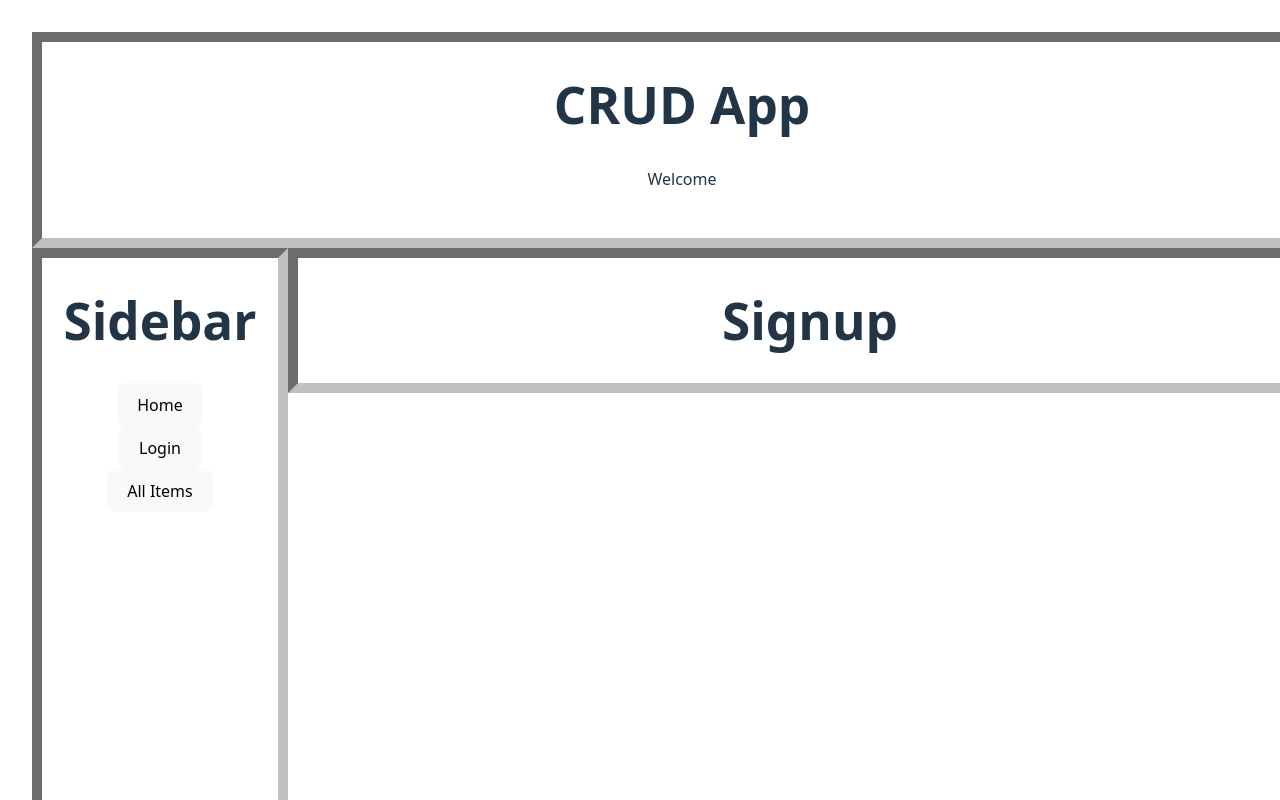
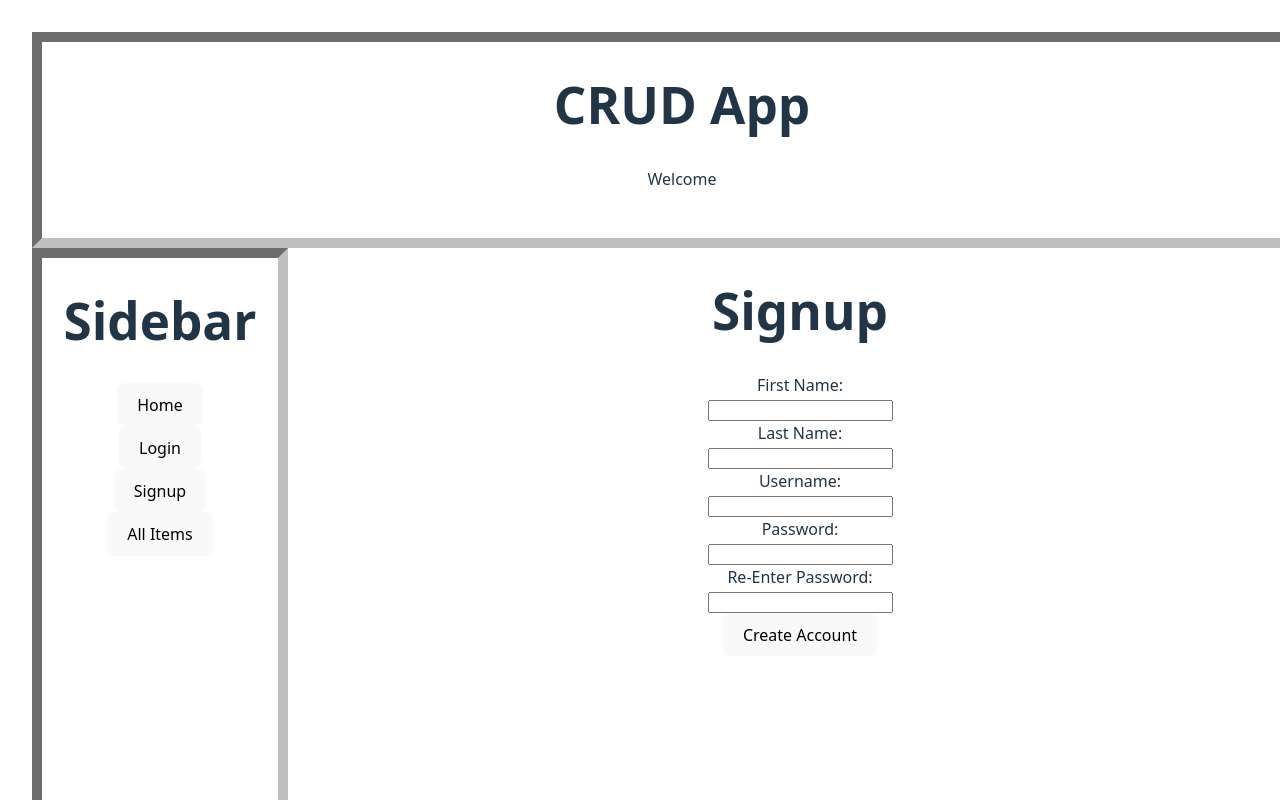
Before and after one commit to Aesiren/Bonk-ZCRUD, a React (Vite) app in the folder frontend/: page /signup in a window 1280 px wide. Shown: the top 800 px of the page. Built offline with nearby package versions, Linux system fonts and the light colour scheme.

Commit message:
signup form complete

```diff
--- a/frontend/src/api/api.js
+++ b/frontend/src/api/api.js
@@ -15,6 +15,12 @@ export async function getOneItem(itemId) {
 
 export async function getItemsByUser(userId) {
   return fetch(`${backend}/user/${userId}/items`).then((res) => res.json());
+}
+
+export async function checkUserByName(username) {
+  let data = await fetch(`${backend}/user/username/${username}`).then((res) => res.json());
+  let check = data > 0 ? false : true;
+  return check;
 }
 
 //LOGIN function
@@ -47,7 +53,10 @@ export async function addUser(data) {
     method: "POST",
     headers: { "Content-type": "application/json" },
     body: JSON.stringify({
-      data
+      first_name: data.first_name,
+      last_name: data.last_name,
+      username: data.username,
+      password: data.password
     })
   })
     .then((res) => res.json());
--- a/frontend/src/pages/App.jsx
+++ b/frontend/src/pages/App.jsx
@@ -59,7 +59,7 @@ function Sidebar() {
         <h1>Sidebar</h1>
         <Link to="/"><button>Home</button></Link><br />
         <Link to="/profile"><button>My Profile</button></Link><br />
-        <Link to="/items"><button>My Items</button></Link>
+        <Link to="/items"><button>My Items</button></Link><br />
         <button onClick={() => logout()}>Logout</button>
       </div>
     )
@@ -69,6 +69,7 @@ function Sidebar() {
       <h1>Sidebar</h1>
       <Link to="/"><button>Home</button></Link><br />
       <Link to="/login"><button>Login</button></Link><br />
+      <Link to="/signup"><button>Signup</button></Link><br />
       <Link to="/items"><button>All Items</button></Link>
 
     </div>
--- a/frontend/src/pages/Signup.jsx
+++ b/frontend/src/pages/Signup.jsx
@@ -1,8 +1,91 @@
+import { useNavigate } from "react-router-dom";
+import { useState, useContext } from "react";
+import { addUser, checkUserByName, userLogin, getUser } from "../api/api.js"
+import { UserContext } from "../context/UserContext";
+
 function Signup() {
+  const { user, setUser } = useContext(UserContext);
+  const navigate = useNavigate();
+
+
+  async function addData(formData) {
+    const first_name = formData.get("first_name");
+    const last_name = formData.get("last_name");
+    const username = formData.get("username");
+    const pass1 = formData.get("password1");
+    const pass2 = formData.get("password2");
+
+    let usernameCheck = await checkUserByName(username);
+    let passCheck = await checkPassword(pass1, pass2)
+
+    let userID;
+    let currentUser;
+
+    if (!usernameCheck) {
+      alert('Username already exists. Please choose a different username')
+    }
+    if (!passCheck) {
+      alert('Passwords do not match')
+    }
+
+    if (usernameCheck && passCheck) {
+      let data = {
+        first_name: first_name,
+        last_name: last_name,
+        username: username,
+        password: pass1
+      }
+
+      addUser(data);
+      //add check to see if in system
+
+      let newData = await checkUserByName(username);
+
+      console.log(newData);
+
+      if (newData) {
+        userID = await userLogin(username, pass1);
+        if (userID.user_id > 0) {
+          const setData = async () => {
+            currentUser = await getUser(userID.user_id);
+            setUser(currentUser);
+            alert('Creation successful! You have been logged in');
+            navigate('/items');
+          }
+          setData();
+        }
+      }
+    }
+    else {
+      //reset form
+    }
+  }
+
+  function checkPassword(pass1, pass2) {
+    if (pass1 === pass2) {
+      return true;
+    } else {
+      return false;
+    }
+  }
+
 
   return (
-    <div className="header">
+    <div className="signup">
       <h1>Signup</h1>
+      <form className="signup-form" action={addData}>
+        <label>First Name:</label><br />
+        <input type="text" name="first_name" /><br />
+        <label>Last Name:</label><br />
+        <input type="text" name="last_name" /><br />
+        <label>Username:</label><br />
+        <input type="text" name="username" /><br />
+        <label>Password:</label><br />
+        <input type="password" name="password1" /><br />
+        <label>Re-Enter Password:</label><br />
+        <input type="password" name="password2" /><br />
+        <button type="submit">Create Account</button>
+      </form>
     </div>
   )
 }
```
Also changed, not shown: 1 other file (tests, documents, lock files or other folders).
